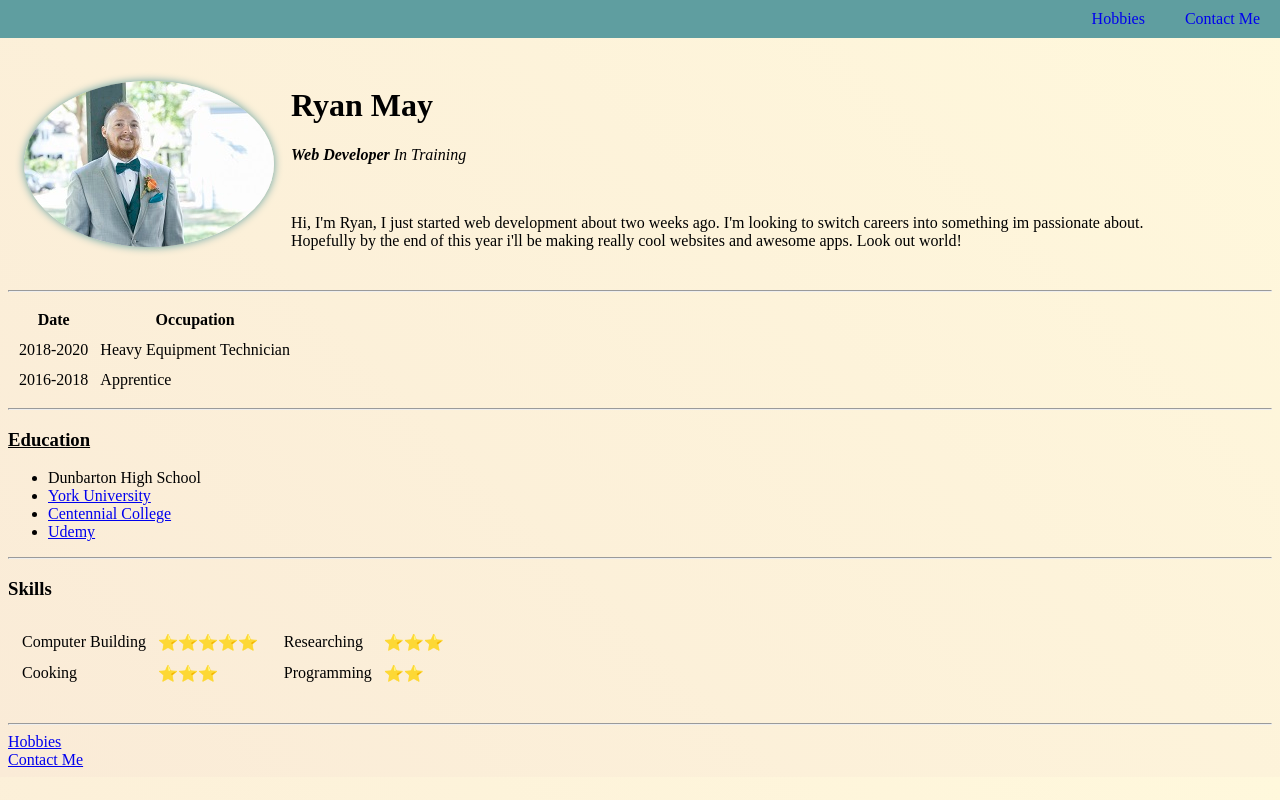
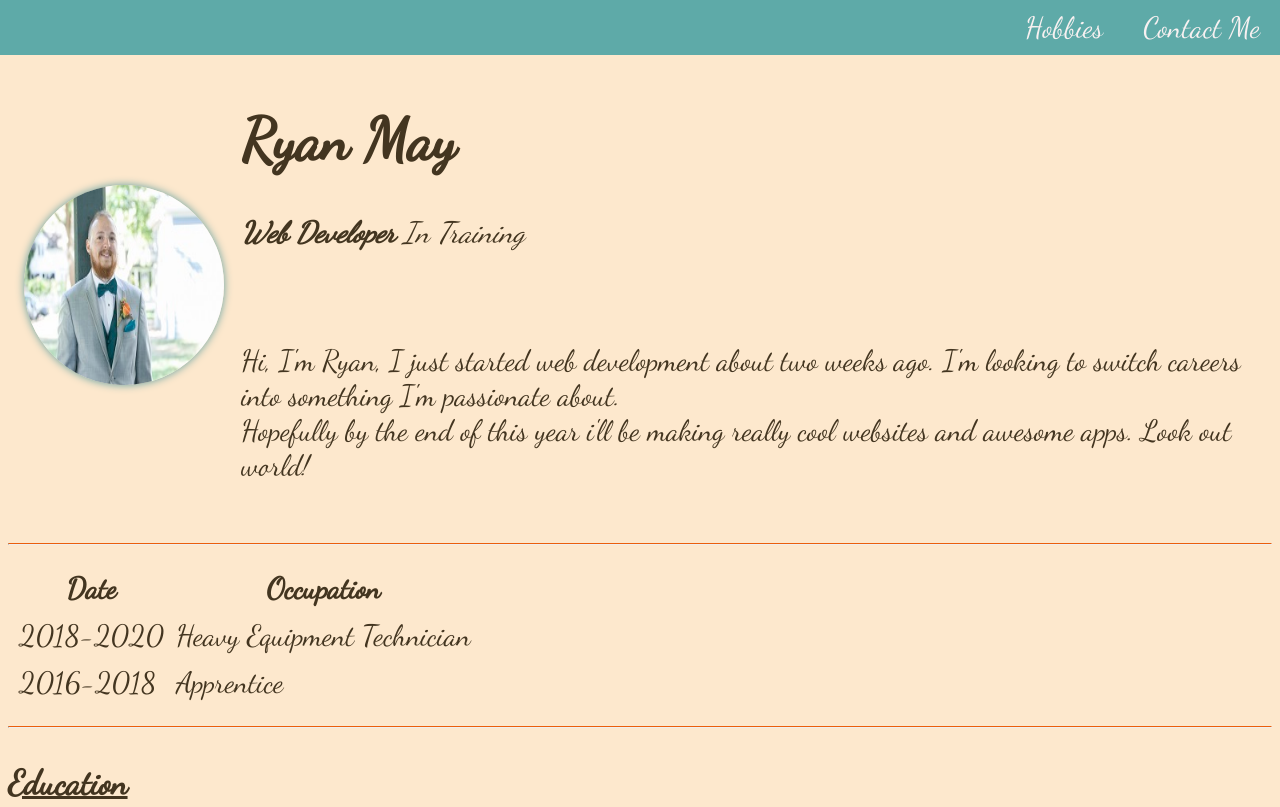
Before and after one commit to RyanMayWebdev/FirstDemoSite, a plain HTML site: page index.html in a window 1280 px wide. Shown: the top 807 px of the page. Drawn offline with Linux system fonts and the light colour scheme.

Commit message:
Add files via upload

```diff
--- a/index.html
+++ b/index.html
@@ -22,7 +22,7 @@
                 <td><img class="profileimg" src="ryan.JPG" alt="Picture of Ryan May"></td>
                 <td><h1>Ryan May</h1><p><em><strong>Web Developer</strong> In Training</em></p>
                     <br>
-                    <p>Hi, I'm Ryan, I just started web development about two weeks ago. I'm looking to switch careers into something im passionate about.
+                    <p>Hi, I'm Ryan, I just started web development about two weeks ago. I'm looking to switch careers into something I'm passionate about.
                     <br> Hopefully by the end of this year i'll be making really cool websites and awesome apps. Look out world!
                     </p>
                 </td>
@@ -89,7 +89,4 @@
         </table>
         <br>
         <hr>
-        <a href="hobbies.html">Hobbies</a>
-        <br>
-        <a href="contact.html">Contact Me</a>
     </body>
--- a/style.css
+++ b/style.css
@@ -1,9 +1,13 @@
-
+@import url('https://fonts.googleapis.com/css2?family=Cinzel&family=Dancing+Script&display=swap');
+body{
+    font-family: 'Dancing Script', cursive;
+    font-size:22pt;
+}
 .navbar{
   display:flex;
   justify-content:flex-end;
-  background-color:cadetblue;
-  color:antiquewhite;
+  background-color:#5eaaa8;
+  color:#f8f1f1;
   margin-top:0px;
   padding:0px;
   position:fixed;
@@ -13,6 +17,7 @@
 }
 
 .navbar a{
+    color:#f8f1f1;
     display:inline-block;
     padding:10px 20px 10px 20px;
 
@@ -21,16 +26,28 @@
 
 .navbar a:hover{
     text-decoration:underline;
-    text-decoration-color:cornsilk;
-    background-color:lightblue;
+    text-decoration-color:#eb5e0b;
+    background-color:#5eaaa8;
 }
 body{
-    background-image:linear-gradient(45deg, antiquewhite, cornsilk);
+    background-color:#fde8cd;
+    color:#433520;
+
+}
+body a{
+    text-decoration:none;
+}
+body a:hover{
+    text-decoration:underline;
+    text-decoration-color:#eb5e0b;
+}
+hr{
+    border-top:1px solid #eb5e0b;
 }
 
 .profileimg{
-    width:max-content;
-    height:max-content;
+    width:200px;
+    height:200px;
     border-width:5px;
     border-radius:50%;
     border-color:cadetblue;
```
